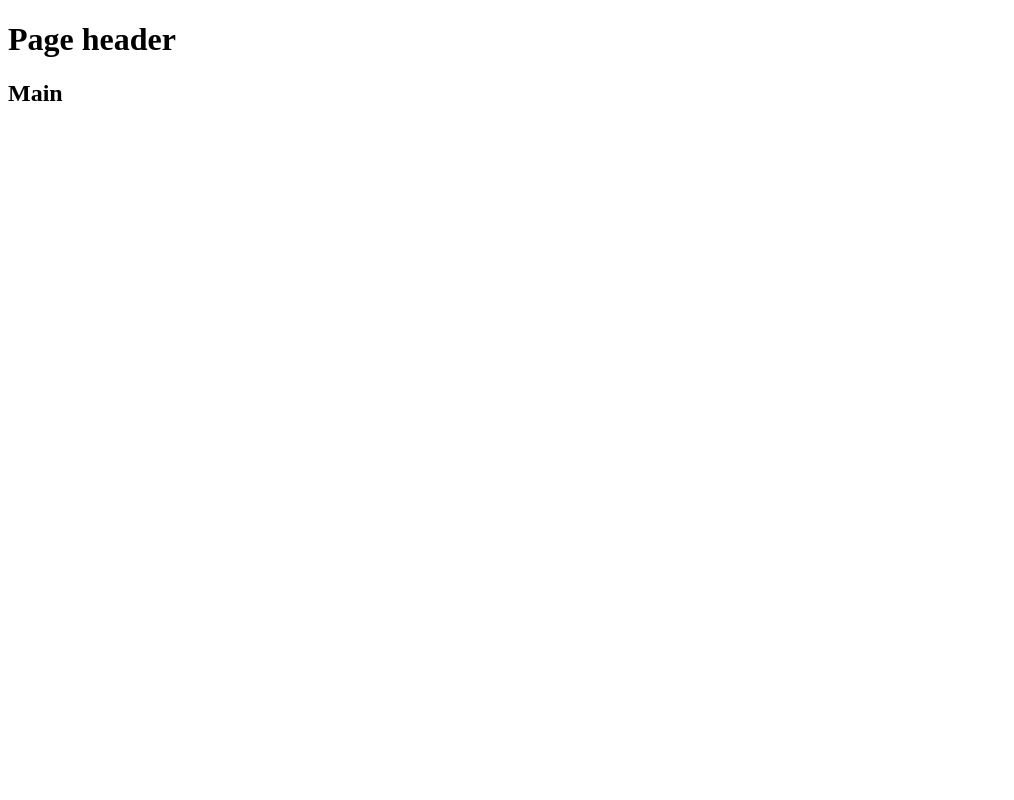
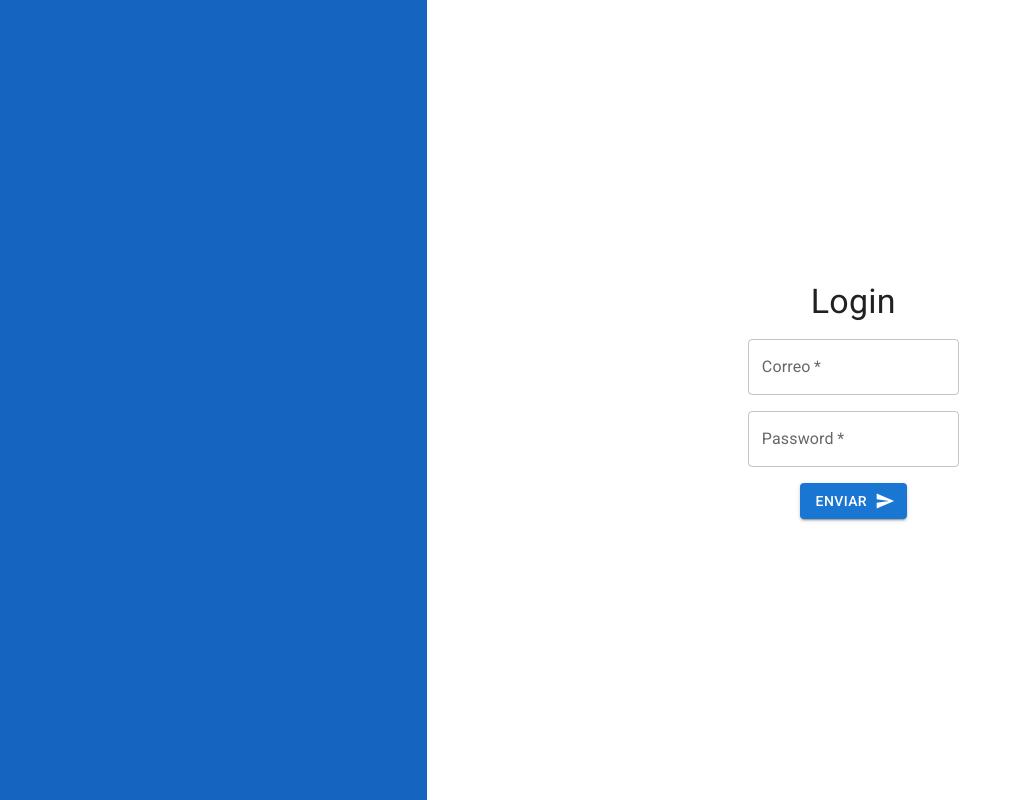
Before and after one commit to BrianRaamiireezz/tst_react_node_public, a React (Vite) app in the folder front/: page / in a window 1280 px wide. Shown: the whole page, without its empty margins (0-1014 px from the left). Built offline with nearby package versions, Linux system fonts and the light colour scheme.

Commit message:
Imlemented dashboard routes

```diff
--- /dev/null
+++ b/front/src/features/user/Dashboard.tsx
@@ -0,0 +1,112 @@
+import { Link, Outlet } from 'react-router-dom';
+import {
+  Box,
+  Divider,
+  List, ListItemButton, ListItemIcon, ListItemText,
+  Paper,
+  Stack,
+  Typography
+} from '@mui/material';
+
+import PersonIcon from '@mui/icons-material/Person';
+
+function ListLink({
+                    to,
+                    primary,
+                    icon
+                  }: { to: string, primary: string, icon: JSX.Element }) {
+  return (
+    <>
+      <li>
+        <ListItemButton
+          component = { Link }
+          to = { to }
+        >
+          <ListItemIcon>
+            {
+              icon
+            }
+          </ListItemIcon>
+          <ListItemText primary = { primary }/>
+        </ListItemButton>
+      </li>
+    </>
+  );
+}
+
+function Dashboard() {
+  return (
+    <>
+
+      <Stack
+        direction = { 'row' }
+        spacing = { 2 }
+        justifyContent = { 'flex-start' }
+      >
+
+        {/* Left side menu */ }
+        <Box
+          px = { 2 }
+          py = { 1 }
+          sx = { {
+            borderRightColor: 'primary.dark',
+            borderRightWidth: '1px',
+            borderRightStyle: 'solid'
+          } }
+        >
+
+          <Typography
+            variant = { 'h6' }
+            component = { 'h2' }
+            align = { 'center' }
+          >
+            Dashboard
+          </Typography>
+
+          <Divider/>
+
+          <Paper elevation = { 0 }>
+            <List>
+
+              <ListLink
+                to = { '/dashboard/puestos' }
+                primary = { 'Puestos' }
+                icon = { <PersonIcon/> }
+              />
+
+              <ListLink
+                to = { '/dashboard/empleados' }
+                primary = { 'Empleados' }
+                icon = { <PersonIcon/> }
+              />
+
+              <ListLink
+                to = { '/dashboard/nomina' }
+                primary = { 'Nomina' }
+                icon = { <PersonIcon/> }
+              />
+
+              <ListLink
+                to = { '/dashboard/reportes' }
+                primary = { 'Reportes' }
+                icon = { <PersonIcon/> }
+              />
+
+            </List>
+          </Paper>
+        </Box>
+
+        {/* Content */ }
+        <Box
+          px = { 2 }
+          py = { 1 }
+        >
+          <Outlet/>
+        </Box>
+
+      </Stack>
+    </>
+  );
+}
+
+export default Dashboard;
--- a/front/src/features/user/Login.tsx
+++ b/front/src/features/user/Login.tsx
@@ -1,15 +1,117 @@
-import { Button } from '@mui/material';
+import React, { useState } from 'react';
+
+// Utils
+import { useLoginMutation } from './user-api-slice';
+import { useNavigate } from 'react-router-dom';
+
+// Components
+import { Alert, Button, Snackbar, TextField, Typography } from '@mui/material';
 import SendIcon from '@mui/icons-material/Send';
 
 function Login() {
+
+  // Query
+  const [login, { isLoading }] = useLoginMutation();
+
+  // Navigator
+  const navigate = useNavigate();
+
+  // Inputs state
+  const [correo, setCorreo] = useState( '' );
+  const [password, setPassword] = useState( '' );
+
+  // Feedback state
+  const [open, setOpen] = useState( false );
+
+
+  // Input change handler
+  const handleInput = (
+    event: React.ChangeEvent<HTMLInputElement | HTMLTextAreaElement>,
+    stateAction: React.Dispatch<React.SetStateAction<string>>
+  ) => {
+    stateAction( event.target.value );
+  };
+
+  // Form submission handler
+  const handleSend = async () => {
+
+    try {
+
+      await login( { correo, password } ).unwrap();
+      navigate( '/dashboard' );
+
+    } catch (e) {
+      setOpen( true );
+    }
+
+  };
+
+  // Alert close handler
+  const handleClose = (event?: React.SyntheticEvent | Event, reason?: string) => {
+
+    if (reason !== 'clickaway') {
+      setOpen( false );
+    }
+
+  };
+
   return (
     <>
-      <h1>Login</h1>
-      <Button variant = { 'contained' } endIcon = { <SendIcon/> }>
+      <Typography
+        variant = { 'h4' }
+        component = { 'h2' }
+      >
+        Login
+      </Typography>
+
+      <TextField
+        required
+        disabled = { isLoading }
+        label = { 'Correo' }
+        name = { 'correo' }
+        value = { correo }
+        onChange = { (e) => handleInput( e, setCorreo ) }
+      />
+
+      <TextField
+        required
+        disabled = { isLoading }
+        label = { 'Password' }
+        type = { 'password' }
+        name = { 'password' }
+        value = { password }
+        onChange = { (e) => handleInput( e, setPassword ) }
+      />
+
+      <Button
+        disabled = { isLoading }
+        variant = { 'contained' }
+        endIcon = { <SendIcon/> }
+        onClick = { handleSend }
+      >
         Enviar
       </Button>
+
+      {/* Feedback alert */ }
+      <Snackbar
+        anchorOrigin = { { vertical: 'bottom', horizontal: 'right' } }
+        open = { open }
+        autoHideDuration = { 3000 }
+        onClose = { handleClose }
+      >
+        <Alert
+          onClose = { handleClose }
+          severity = { 'error' }
+          sx = { { width: '100%' } }
+        >
+          Error: Correo o contraseña no validos
+        </Alert>
+      </Snackbar>
+
     </>
   );
 }
 
+/* TODO: Update response Login endpoint */
+
 export default Login;
--- a/front/src/features/user/Protected.tsx
+++ b/front/src/features/user/Protected.tsx
@@ -13,7 +13,7 @@ function Protected({ element }: { element: JSX.Element }) {
     content = element;
   }
   else {
-    content = <Navigate to = { '/login' }/>;
+    content = <Navigate to = { '/' }/>;
   }
 
   return ( content );
--- a/front/src/main.tsx
+++ b/front/src/main.tsx
@@ -16,7 +16,8 @@ import { createBrowserRouter, RouterProvider } from 'react-router-dom';
 import './index.css';
 import Protected from './features/user/Protected';
 import Root from './routes/Root';
-import Login from './features/user/Login';
+import HomePage from './routes/HomePage';
+import Dashboard from './features/user/Dashboard';
 
 // Routes definition
 const router = createBrowserRouter(
@@ -30,11 +31,38 @@ const router = createBrowserRouter(
           children: [
             {
               index: true,
-              element: <><h2>Main</h2></>
+              element: <HomePage/>,
             },
             {
-              path: 'login',
-              element: <Login/>,
+              path: 'dashboard',
+              element: <Protected element = { <Dashboard/> }/>,
+              children: [
+                {
+                  errorElement: <> <h2>Error</h2> </>,
+                  children: [
+                    {
+                      index: true,
+                      element: <> <h2> Bienvenido a tu dashboard </h2> </>
+                    },
+                    {
+                      path: 'puestos',
+                      element: <> <h2> Seccion puestos </h2> </>
+                    },
+                    {
+                      path: 'empleados',
+                      element: <> <h2> Seccion empleados </h2> </>
+                    },
+                    {
+                      path: 'nomina',
+                      element: <> <h2> Seccion nomina </h2> </>
+                    },
+                    {
+                      path: 'reportes',
+                      element: <> <h2> Seccion reportes </h2> </>
+                    },
+                  ]
+                }
+              ]
             }
           ],
         }
@@ -53,6 +81,4 @@ ReactDOM.createRoot( document.getElementById( 'root' ) as HTMLElement ).render(
   </React.StrictMode>
 );
 
-/* TODO: i - routes
-*
-* */
+/* TODO: i - routes */
--- /dev/null
+++ b/front/src/routes/HomePage.tsx
@@ -0,0 +1,71 @@
+import { useAppSelector } from '../app/hooks';
+
+import { Box, Button, Stack } from '@mui/material';
+import Login from '../features/user/Login';
+import { Link } from 'react-router-dom';
+
+function HomePage() {
+
+  const session = useAppSelector( (state) => state.auth );
+
+  let content;
+
+  if (session.autorizado === true) {
+    content =
+      <Button
+        variant = { 'contained' }
+        component = { Link }
+        to = { '/dashboard' }
+      >
+        Ir al Dashboard
+      </Button>;
+  }
+  else {
+    content = <Login/>;
+  }
+
+  return (
+    <>
+      <Box
+        sx = { {
+          height: '100vh',
+          display: 'flex',
+        } }
+      >
+
+        {/* Banner section */ }
+        <Box
+          sx = { {
+            backgroundColor: 'primary.dark',
+            flex: '1',
+          } }
+        >
+
+        </Box>
+
+        {/* Content section */ }
+        <Box
+          sx = { {
+            flex: '2'
+          } }
+        >
+          <Stack
+            direction = { 'column' }
+            justifyContent = { 'center' }
+            alignItems = { 'center' }
+            spacing = { 2 }
+            sx = { {
+              height: '100%',
+            } }
+          >
+            {
+              content
+            }
+          </Stack>
+        </Box>
+      </Box>
+    </>
+  );
+}
+
+export default HomePage;
--- a/front/src/routes/Root.tsx
+++ b/front/src/routes/Root.tsx
@@ -1,21 +1,16 @@
 import { Outlet } from 'react-router-dom';
+import { CssBaseline } from '@mui/material';
 
 function Root() {
   return (
     <>
-      <h1>
-        Page header
-      </h1>
-      <div>
+      <CssBaseline/>
+      <main>
         <Outlet/>
-      </div>
+      </main>
     </>
   );
 }
 
-/* TODO:  i - navigation
-*         i - outlet
-* */
-
-
+/* TODO:  i - navigation */
 export default Root;
```
